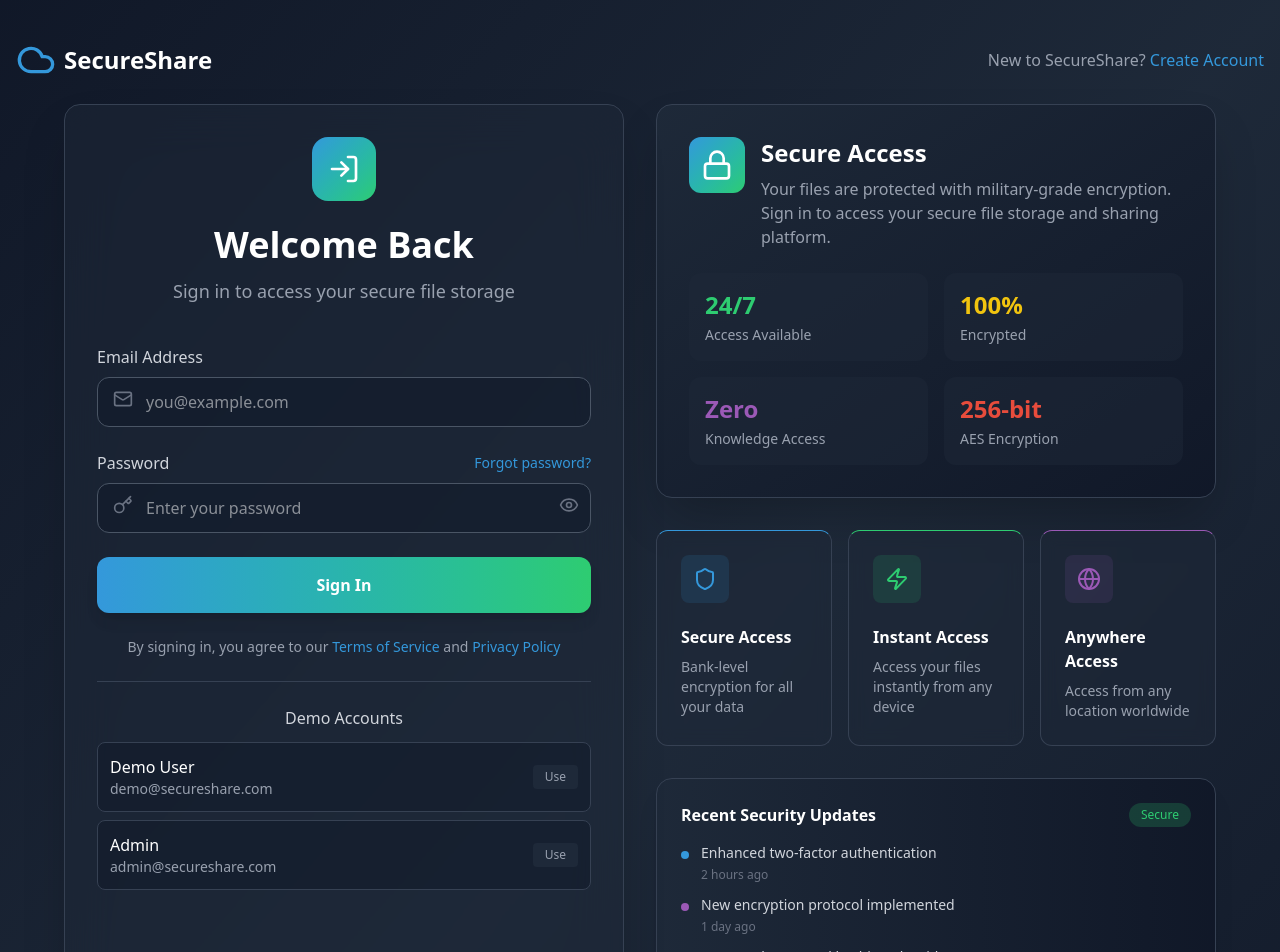
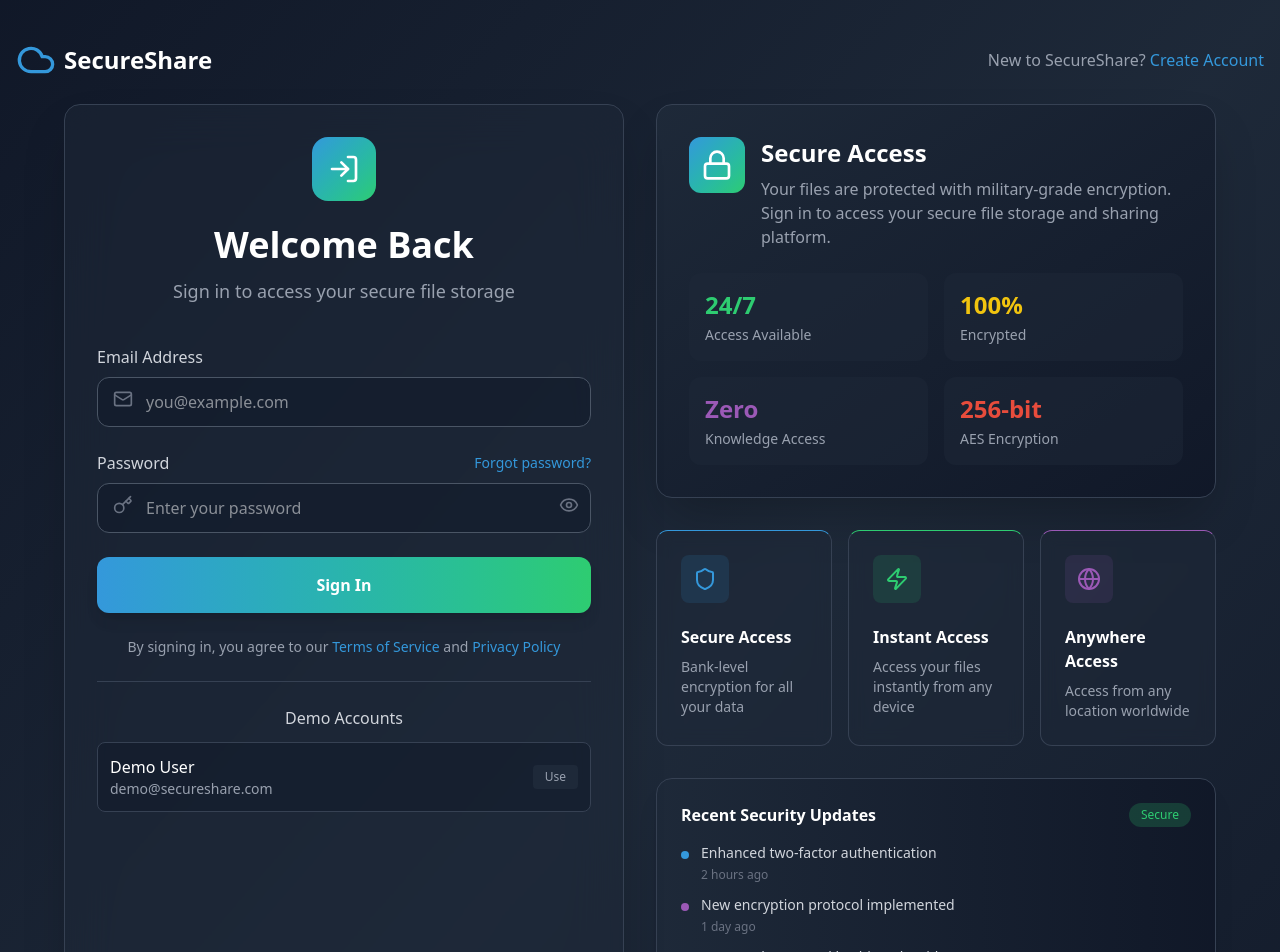
Before and after one commit to imanchalsingh/File-Sharing-System, a React (Vite) app in the folder client/: page /login in a window 1280 px wide. Shown: the top 952 px of the page. Built offline with nearby package versions, Linux system fonts and the light colour scheme; no server answers; a web font is replaced by a local one.

Commit message:
fix : remove admin demo acc.

```diff
--- a/client/src/components/Authentication/Login.tsx
+++ b/client/src/components/Authentication/Login.tsx
@@ -89,7 +89,6 @@ const Login: React.FC = () => {
 
   const demoAccounts = [
     { email: "demo@secureshare.com", password: "demo123", role: "Demo User" },
-    { email: "admin@secureshare.com", password: "admin123", role: "Admin" },
   ];
 
   return (
```
